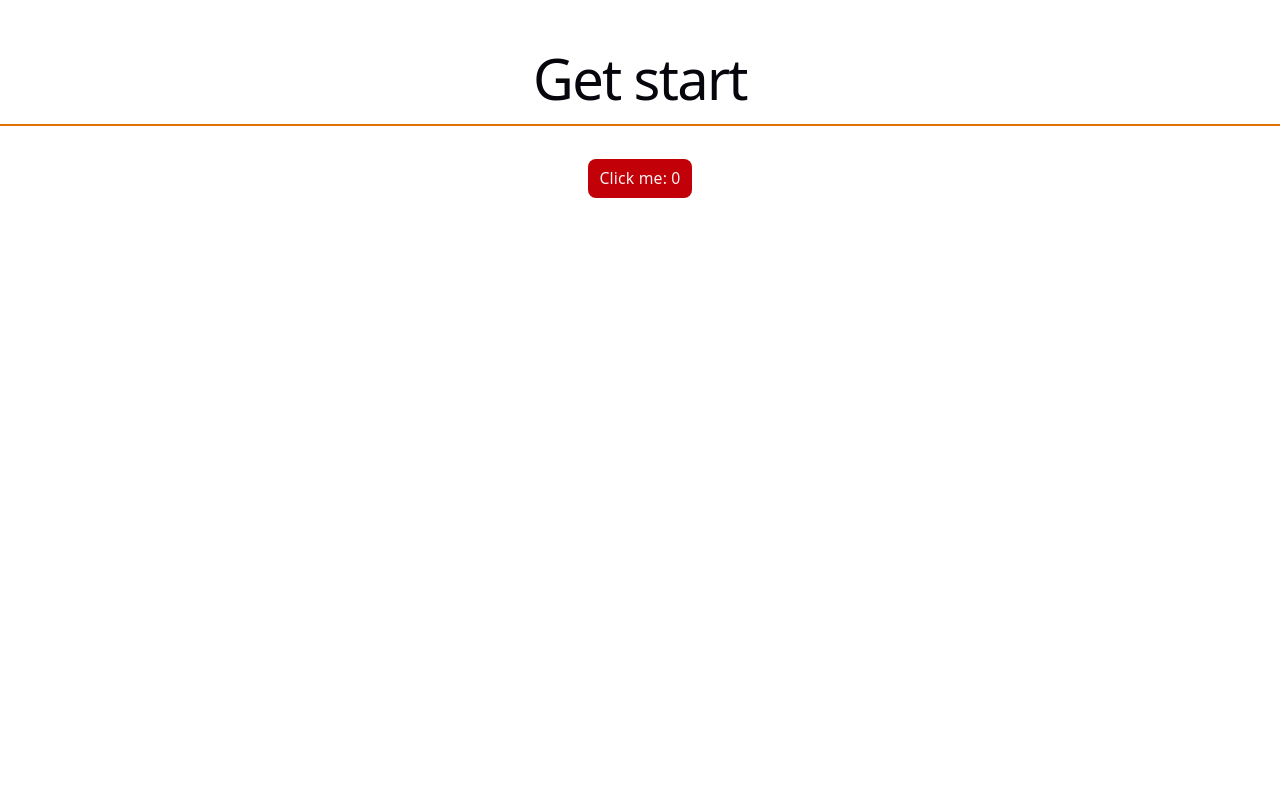
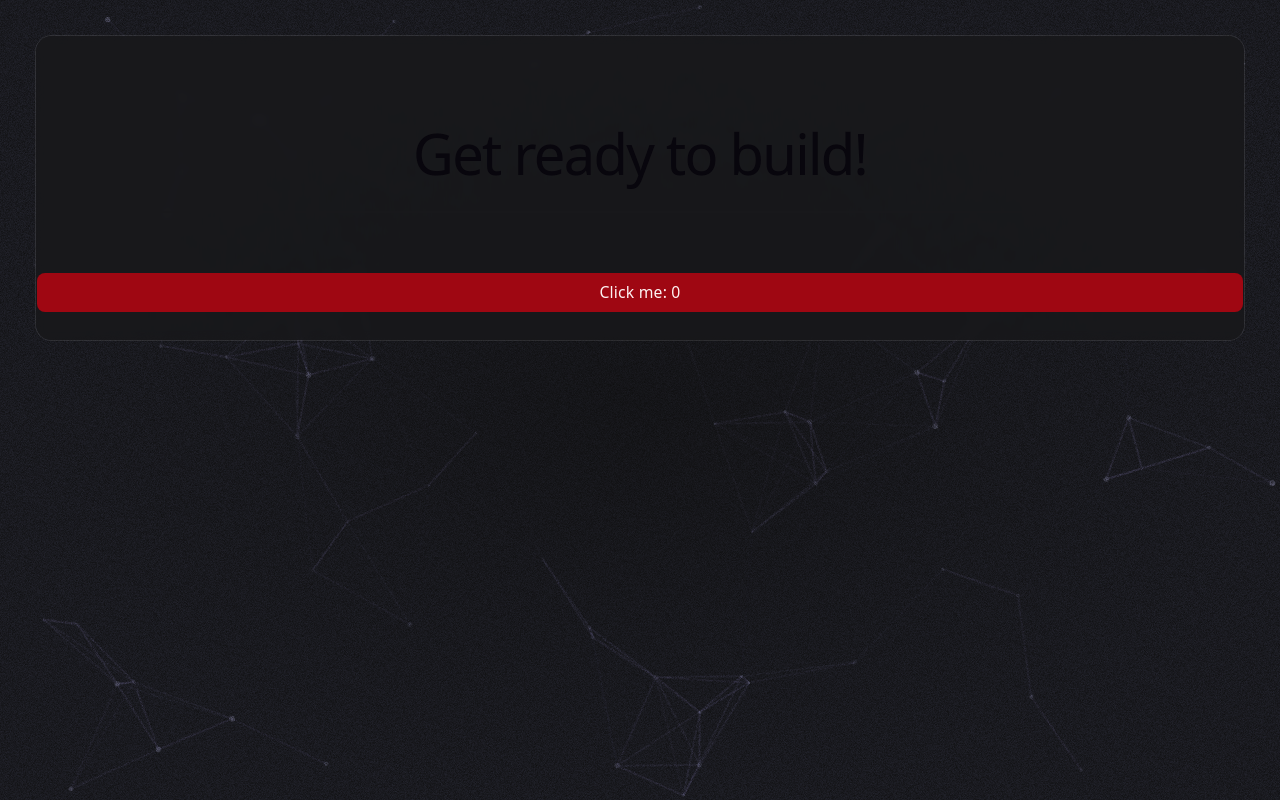
Before and after one commit to garouxl/garouPago, a React (Vite) app: page / in a window 1280 px wide. Built offline with nearby package versions, Linux system fonts and the light colour scheme.

Commit message:
add simple home components

```diff
--- a/src/App.tsx
+++ b/src/App.tsx
@@ -1,13 +1,45 @@
 import { useState } from 'react'
 import { Button } from '@/lib/components/ui/button'
+import { Card } from '@/lib/components/ui/card'
+import { ParticlesBackground } from '@/layout/ParticlesBackground'
+import NoiseBackground from '@/layout/NoiseBackground'
 
 function App() {
   const [count, setCount] = useState(0)
 
   return (
-    <section id='center'>
-      <h1 className='text-9xl py-4 border-b-2 border-amber-600'>Get start</h1>
-      <Button onClick={() => setCount(count + 1)}>Click me: {count}</Button>
+    <section
+      id='center'
+      className='dark max-h-full h-full relative bg-zinc-800'
+    >
+      <div
+        style={{
+          minHeight: '100vh',
+          color: 'white',
+          backgroundColor: '#1a1a1a',
+        }}
+      >
+        <ParticlesBackground />
+        <NoiseBackground />
+
+        <main
+          style={{
+            position: 'relative',
+            zIndex: 2,
+            padding: '2rem',
+            textAlign: 'center',
+          }}
+        >
+          <Card>
+            <h1 className='text-black dark:text-white py-4 border-b-2 border-zinc-900'>
+              Get ready to build!
+            </h1>
+            <Button onClick={() => setCount(count + 1)}>
+              Click me: {count}
+            </Button>
+          </Card>
+        </main>
+      </div>
     </section>
   )
 }
```
